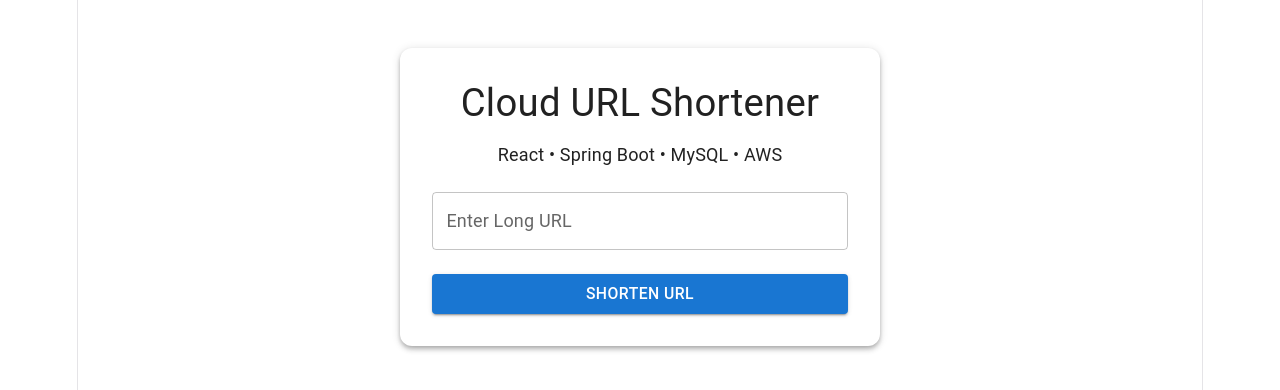
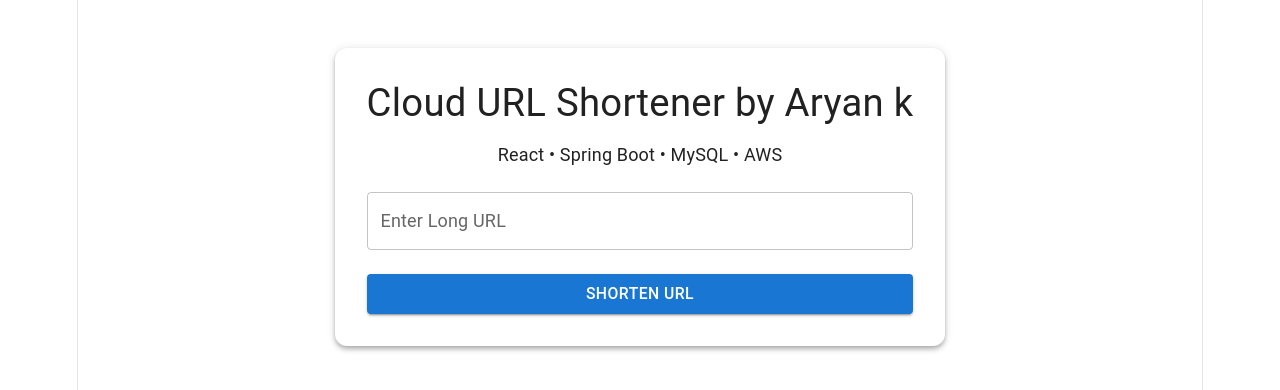
Before and after one commit to A27Kumar/cloud-url-shortener, a React app in the folder frontend/: page / in a window 1280 px wide. Shown: the top 390 px of the page. Built offline with nearby package versions, Linux system fonts and the light colour scheme; the HTML template or start-up script is replaced by a standard one.

Commit message:
democollage

```diff
--- a/frontend/src/components/UrlForm.jsx
+++ b/frontend/src/components/UrlForm.jsx
@@ -52,7 +52,7 @@
       }}
     >
       <Typography variant="h4" align="center" gutterBottom>
-  Cloud URL Shortener
+  Cloud URL Shortener by Aryan k
 </Typography>
 
 <Typography
```
